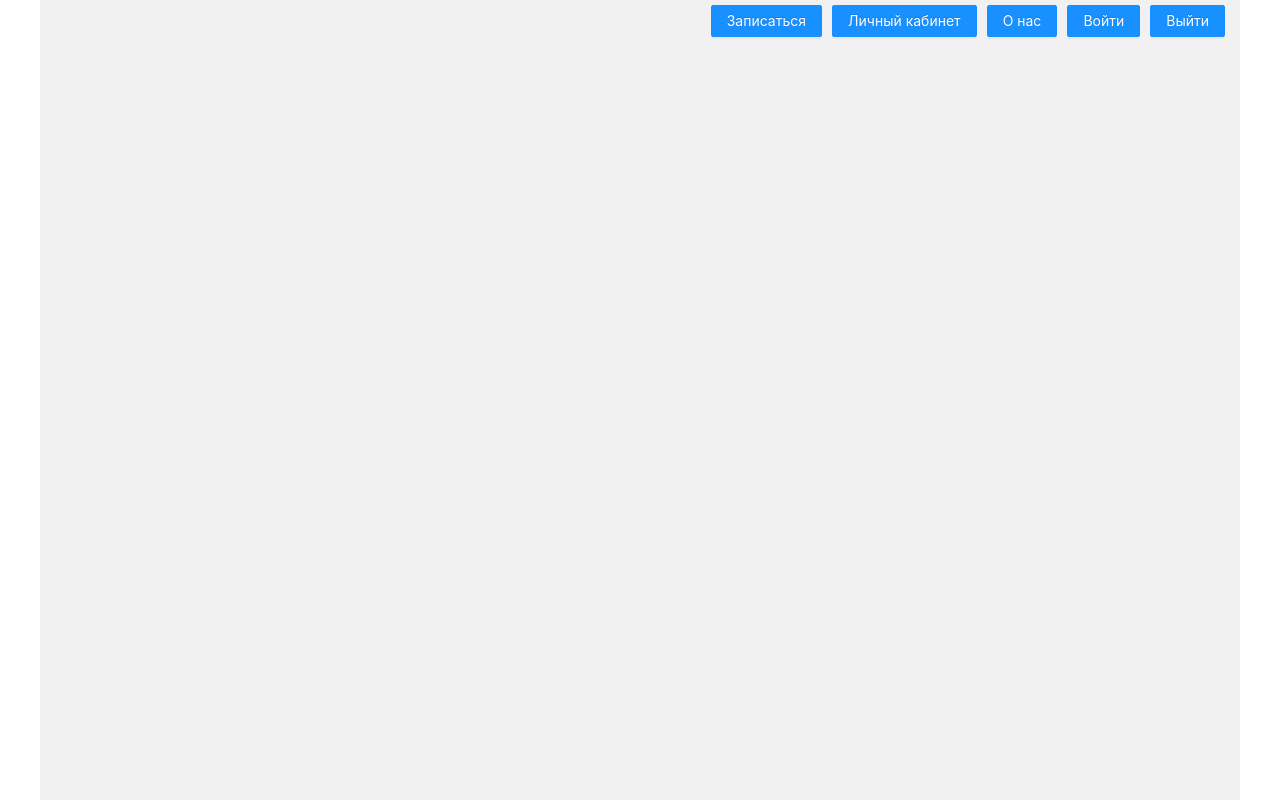
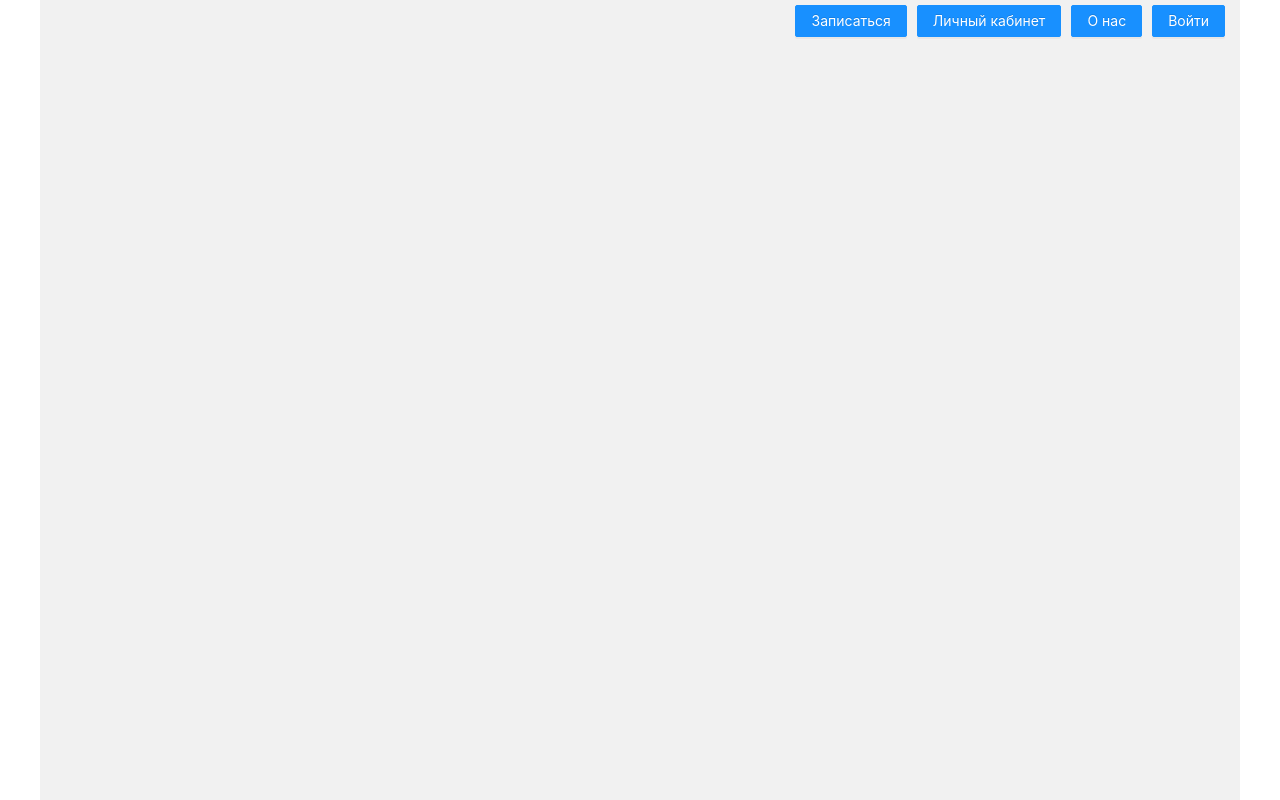
Before and after one commit to DjonyGH/carwash_fe, a React (Create React App) app: page / in a window 1280 px wide. Built offline with nearby package versions, Linux system fonts and the light colour scheme.

Commit message:
added authStore

```diff
--- /dev/null
+++ b/src/hooks/useTypedSelector.ts
@@ -0,0 +1,4 @@
+import { TypedUseSelectorHook, useSelector } from 'react-redux'
+import { TRootState } from '../store'
+
+export const useTypedSelector: TypedUseSelectorHook<TRootState> = useSelector
--- a/src/index.tsx
+++ b/src/index.tsx
@@ -1,13 +1,17 @@
 import React from 'react'
 import ReactDOM from 'react-dom'
+import { Provider } from 'react-redux'
 import { BrowserRouter } from 'react-router-dom'
+import { store } from './store'
 import './index.scss'
 import App from './App'
 import 'antd/dist/antd.css'
 
 ReactDOM.render(
-  <BrowserRouter>
-    <App />
-  </BrowserRouter>,
+  <Provider store={store}>
+    <BrowserRouter>
+      <App />
+    </BrowserRouter>
+  </Provider>,
   document.getElementById('root')
 )
--- a/src/pages/main/MainPage.tsx
+++ b/src/pages/main/MainPage.tsx
@@ -2,9 +2,11 @@ import { Button, Modal, Row, Form, Input } from 'antd'
 import MaskedInput from 'antd-mask-input'
 
 import React, { FC, useState } from 'react'
+import { useTypedSelector } from '../../hooks/useTypedSelector'
 import styles from './mainPage.module.scss'
 
 const MainPage: FC = () => {
+  const { isAuth } = useTypedSelector((state) => state.authReducer)
   const [isModalVisible, setIsModalVisible] = useState<boolean>(false)
 
   const prefixSelector = <Form.Item noStyle>+7</Form.Item>
@@ -18,12 +20,16 @@ const MainPage: FC = () => {
         <Button type='primary' className={styles.ml_10}>
           О нас
         </Button>
+        {!isAuth && (
           <Button type='primary' className={styles.ml_10} onClick={() => setIsModalVisible(true)}>
             Войти
           </Button>
+        )}
+        {isAuth && (
           <Button type='primary' className={styles.ml_10}>
             Выйти
           </Button>
+        )}
       </Row>
       <Modal
         title='Авторизация'
@@ -32,7 +38,12 @@ const MainPage: FC = () => {
         closable={false}
         onCancel={() => setIsModalVisible(false)}
       >
-        <Form name='auth' layout='vertical' onFinish={(e) => console.log('>>', e)}>
+        <Form
+          name='auth'
+          layout='vertical'
+          onFinish={(e) => console.log('>>', e)}
+          // onFieldsChange={(e) => console.log('>>>>', e)}
+        >
           <Form.Item
             label='Номер телефона'
             name='login'
--- /dev/null
+++ b/src/store/reducers/auth/index.ts
@@ -0,0 +1,16 @@
+import { IUser } from '../../../types'
+import { IAuthState, TAuthAction, EAuthAction } from './types'
+
+const initialState: IAuthState = {
+  isAuth: false,
+  user: {} as IUser,
+}
+
+export default function authReducer(state = initialState, action: TAuthAction): IAuthState {
+  switch (action.type) {
+    case EAuthAction.SET_IS_AUTH:
+      return { ...state, isAuth: action.payload }
+    default:
+      return state
+  }
+}
--- /dev/null
+++ b/src/store/reducers/auth/types.ts
@@ -0,0 +1,23 @@
+import { IUser } from '../../../types'
+
+export interface IAuthState {
+  isAuth: boolean
+  user: IUser
+}
+
+export enum EAuthAction {
+  SET_IS_AUTH = 'SET_IS_AUTH',
+  SET_USER = 'SET_USER',
+}
+
+export interface ISetIsAuthAction {
+  type: EAuthAction.SET_IS_AUTH
+  payload: boolean
+}
+
+export interface ISetUserAction {
+  type: EAuthAction.SET_USER
+  payload: boolean
+}
+
+export type TAuthAction = ISetIsAuthAction
--- a/src/store/reducers/index.ts
+++ b/src/store/reducers/index.ts
@@ -1,5 +1,8 @@
 import generalReducer from './general'
+import authReducer from './auth'
 
+// eslint-disable-next-line
 export default {
   generalReducer,
+  authReducer,
 }
--- /dev/null
+++ b/src/types/index.ts
@@ -0,0 +1,32 @@
+export interface IUser {
+  id: number
+  login: string
+  name?: string
+  email?: string
+  isBlocked?: string
+  garage?: IUserCar[]
+}
+
+export interface IUserCar {
+  id: number
+  brand: string
+  model: string
+  carTypeId: number
+  carNumber: string
+}
+
+export interface ICarBrand {
+  id: number
+  name: string
+}
+
+export interface ICarModel {
+  id: number
+  name: string
+  carTypeId: number
+}
+
+export interface ICarType {
+  id: number
+  name: string
+}
```
Also changed, not shown: src/store/reducers/auth/action-creators.ts (added, +20 -0 lines). Lines whose indentation alone changed are shown as unchanged.
